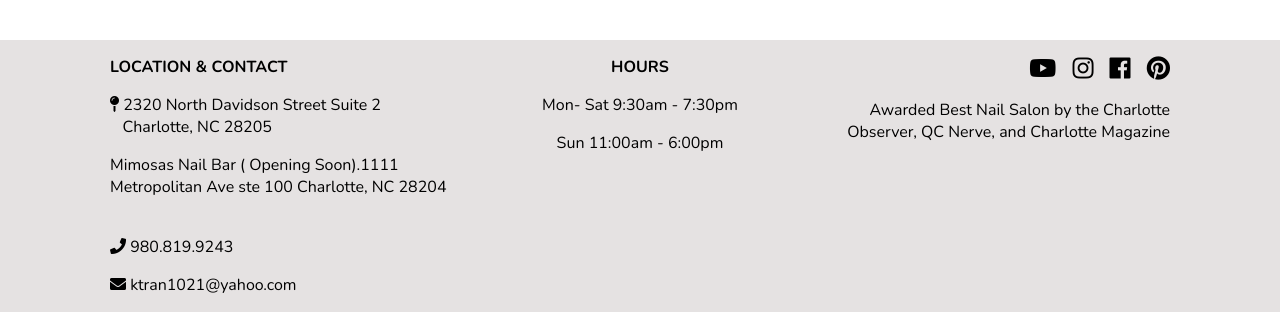
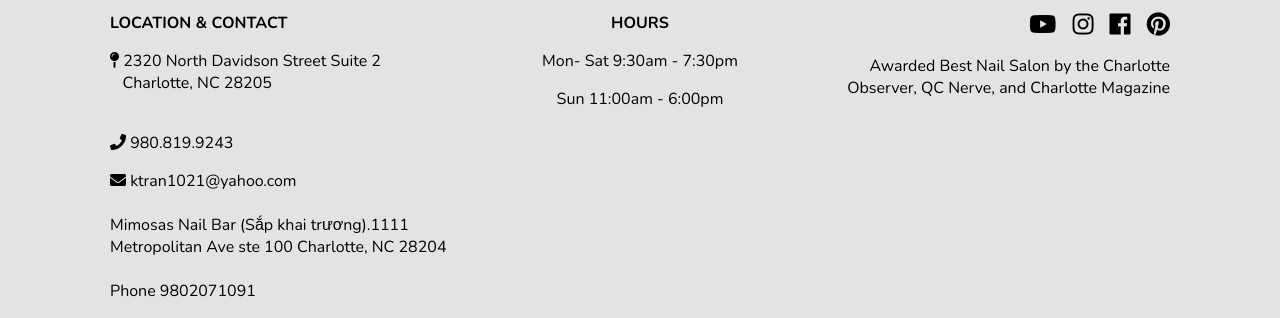
Before and after one commit to mimosasnailbar/mimosas, a Jekyll site: the page built from services.html, in a window 1280 px wide and 900 px high, scrolled down 3903 px, cut to the strip 582-900 px from the top of the window. Built offline with Jekyll 4.4.1, drawn with Linux system fonts in a browser that asks for light colours; nearby versions of some CDN libraries; some of the changed text lies outside the part shown.

Commit message:
Updated 2 files via CloudCannon.

```diff
--- a/_layouts/default.html
+++ b/_layouts/default.html
@@ -47,14 +47,13 @@
 						<p>
 							<i class="fas fa-map-pin"></i>&nbsp;2320 North Davidson Street Suite
 							2<br />&nbsp; &nbsp;Charlotte, NC 28205
-						</p>
-						<p>Mimosas Nail Bar ( Opening Soon).1111 Metropolitan Ave ste 100 Charlotte, NC 28204</p><br />
+						</p> <br />
 					</a>
 					<a href="tel:980-819-9243" class="editable">
 						<i class="fas fa-phone"></i>&nbsp;980.819.9243<br />
 					</a>
 					<p class="editable">
-						<i class="fas fa-envelope"></i> ktran1021@yahoo.com
+						<i class="fas fa-envelope"></i> ktran1021@yahoo.com<br /><br /><a href="https://maps.google.com/?q=2320%20North%20Davidson%20Street%20Suite%202,%20Charlotte,%20NC%2028205">Mimosas Nail Bar (Sắp khai trương).1111 Metropolitan Ave ste 100 Charlotte, NC 28204</a><br /><br />Phone 9802071091<br />
 					</p>
 				</div>
 				<div class="footer__hours">
@@ -71,13 +70,16 @@
 				</div>
 				<div class="footer__social">
 					<p>
-						<a class="editable" href="https://youtube.com/channel/UCD61h9TyIKIyvTcz8hfD34g" target="_blank"><i class="fab fa-youtube"></i></a>
+						<a class="editable" href="https://youtube.com/channel/UCD61h9TyIKIyvTcz8hfD34g" target="_blank">
+							<i class="fab fa-youtube"></i>
+						</a>
 						<a class="editable" href="https://www.instagram.com/mimosasnailbarcharlotte/?igshid=OGQ5ZDc2ODk2ZA%3D%3D" target="_blank"><i class="fab fa-instagram"></i></a>
 						<a class="editable" href="https://facebook.com/mimosasnailbar" target="_blank">
 							<i class="fab fa-facebook"></i>
 						</a>
 						<a class="editable" href="https://pinterest.com/themimosasnailbar/" target="_blank">
-							<i class="fab fa-pinterest"></i></a>
+							<i class="fab fa-pinterest"></i>
+						</a>
 					</p>
 					<p class="editable">
 						Awarded Best Nail Salon by the Charlotte Observer, QC Nerve, and Charlotte Magazine
--- a/services.html
+++ b/services.html
@@ -120,7 +120,7 @@ layout: default
                     Gel Polish
                 </p>
                 <p class="editable">
-                    Color gel polish (without a mani): <strong>$32</strong><br />Gel Manicure: <strong>$45</strong><br />Gel Manicure French: <strong>$52</strong><br />Gel Polish Change( without a mani): <strong>$35</strong><br />French Gel Polish Change(without a mani): <strong>$40</strong><br />
+                	Gel Manicure: <strong>$45</strong><br />Gel Manicure French: <strong>$52</strong><br />Gel Polish Change( without a mani): <strong>$35</strong><br />French Gel Polish Change(without a mani): <strong>$40</strong><br />
                 </p>
             </div>
             <div>
```
